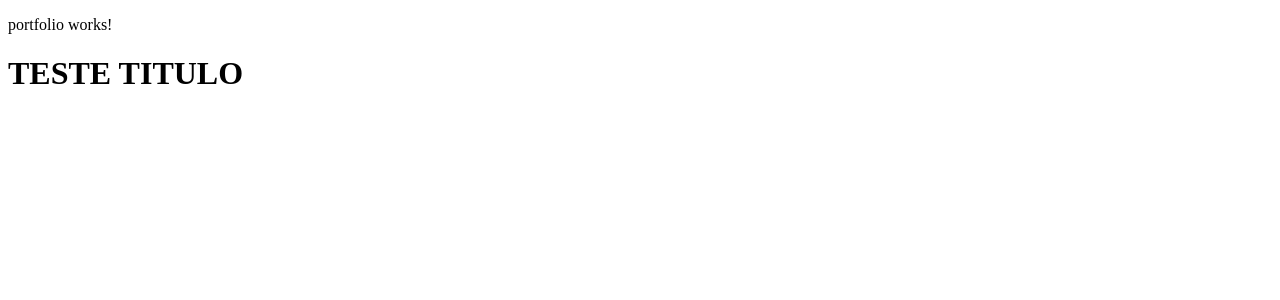
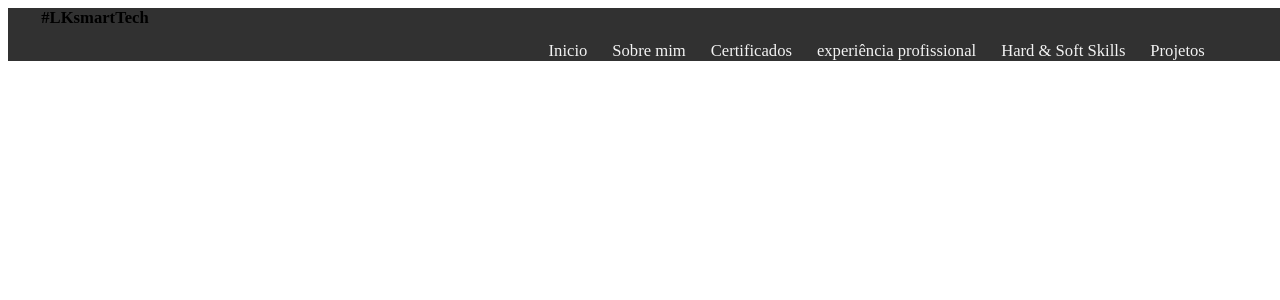
Before and after one commit to LucasAKuhn/portfolio-lucas-kuhn, an Angular app: page /portfolio in a window 1280 px wide. Shown: the top 300 px of the page. Built offline with nearby package versions, Linux system fonts and the light colour scheme.

Commit message:
Criando header

```diff
--- a/src/app/components/header/header.component.html
+++ b/src/app/components/header/header.component.html
@@ -1 +1,32 @@
-<p>header works!</p>
+<nav class="header-container container-fluid">
+  <div class="logoap col-md-4">
+    <div class="navbar-brand">
+<!--      <img src="./assets/LogoArgentinaPrograma.png" alt="LogoArgentinaPrograma" id="logoAP">-->
+      <div>
+        <span class="logo-text"><b>#LKsmartTech</b></span>
+      </div>
+    </div>
+  </div>
+  <div class="navbar col-md-8">
+    <ul class="navbar-nav">
+      <li><a href="#inicio" class="nav-item">Inicio</a></li>
+      <li><a href="#acerca" class="nav-item">Sobre mim</a></li>
+      <li><a href="#educacion" class="nav-item">Certificados</a></li>
+      <li><a href="#experiencia" class="nav-item">experiência profissional</a></li>
+      <li><a href="#skills" class="nav-item">Hard & Soft Skills</a></li>
+      <li><a href="#proyectos" class="nav-item">Projetos</a></li>
+<!--      <div class="botones">-->
+<!--        <li>-->
+<!--          <button class="boton-log" (click)="login()" *ngIf="!isLogged">-->
+<!--            <fa-icon [icon]="faUser"></fa-icon>-->
+<!--          </button>-->
+<!--        </li>-->
+<!--        <li>-->
+<!--          <button class="boton-log" (click)="onLogOut()" *ngIf="isLogged">-->
+<!--            <fa-icon [icon]="faArrowRightFromBracket"></fa-icon>-->
+<!--          </button>-->
+<!--        </li>-->
+<!--      </div>-->
+    </ul>
+  </div>
+</nav>
--- a/src/app/components/portfolio/portfolio.component.html
+++ b/src/app/components/portfolio/portfolio.component.html
@@ -1,16 +1 @@
-<p>portfolio works!</p>
-
-
-
-
-
-
-
-
-
-
-
-
-
-
-<h1>TESTE TITULO</h1>
+<app-header></app-header>
```
